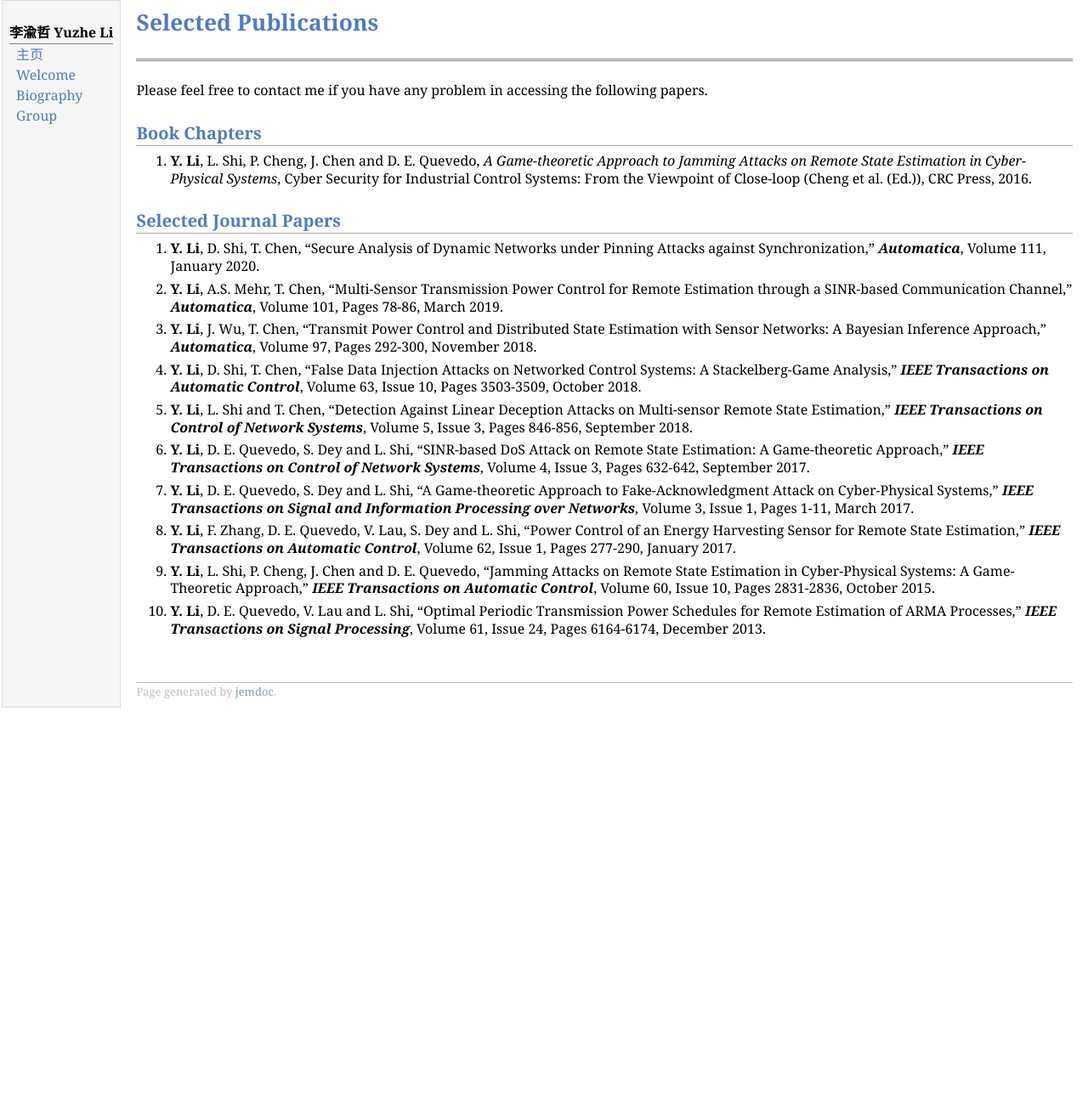
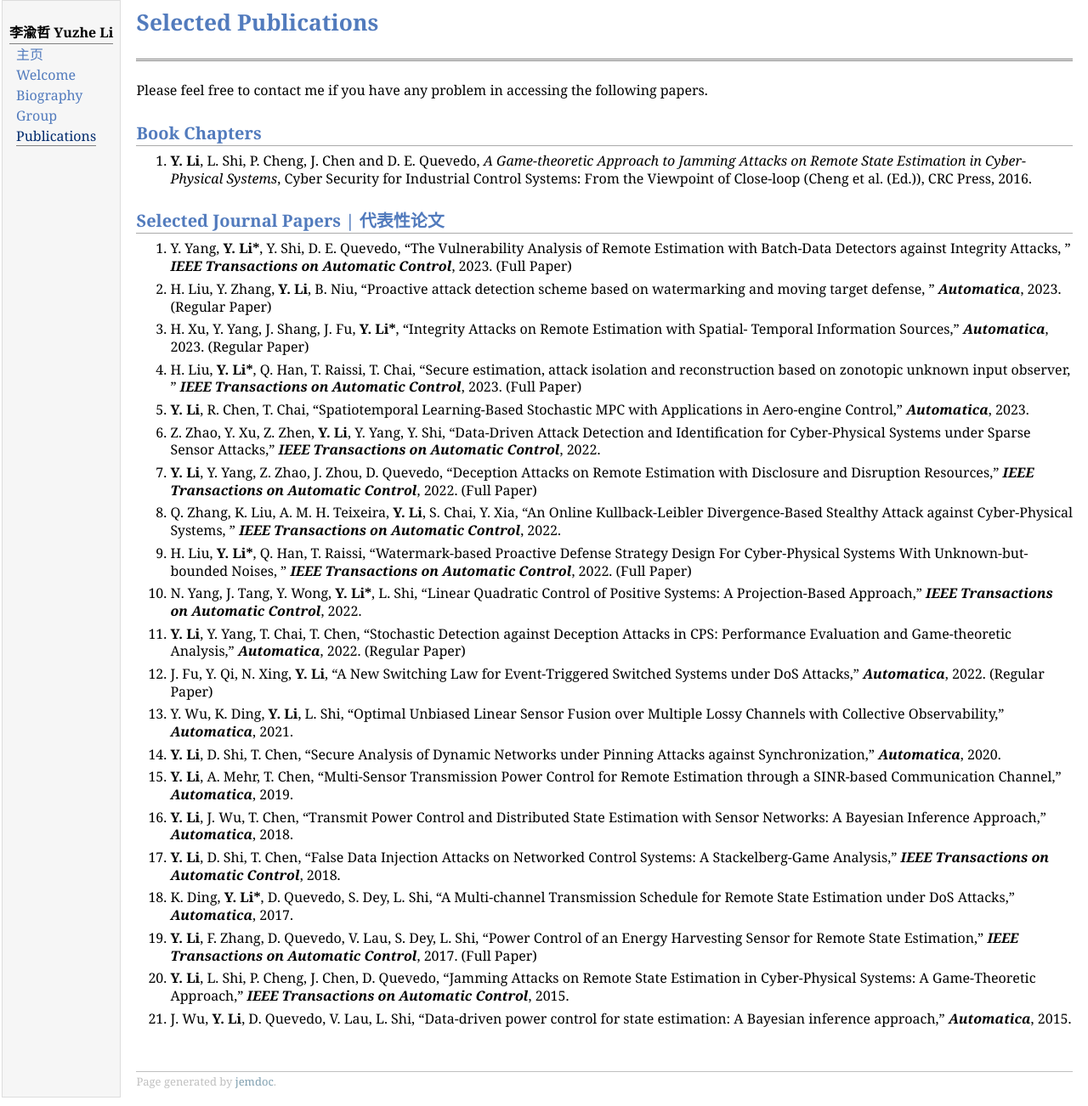
Before and after one commit to yzli925/yzli925.github.io, a plain HTML site: page publications.html in a window 1280 px wide. Shown: the part 2-1304 px from the top of the page at 85% size. Before the commit the page ends 845 px from the top, so only its background shows below. Drawn offline with Linux system fonts and the light colour scheme.

Commit message:
Add files via upload

```diff
--- a/publications.html
+++ b/publications.html
@@ -25,6 +25,7 @@ try {
 <div class="menu-item"><a href="welcome.html">Welcome</a></div>
 <div class="menu-item"><a href="bio.html">Biography</a></div>
 <div class="menu-item"><a href="group.html">Group</a></div>
+<div class="menu-item"><a href="publications.html" class="current">Publications</a></div>
 </td>
 <td id="layout-content">
 <div id="toptitle">
@@ -37,27 +38,64 @@ try {
 <li><p><b>Y. Li</b>, L. Shi, P. Cheng, J. Chen and D. E. Quevedo, <i>A Game-theoretic Approach to Jamming Attacks on Remote State Estimation in Cyber-Physical Systems</i>, Cyber Security for Industrial Control Systems: From the Viewpoint of Close-loop (Cheng et al. (Ed.)), CRC Press, 2016.</p>
 </li>
 </ol>
-<h2>Selected Journal Papers </h2>
+<h2>Selected Journal Papers | 代表性论文 </h2>
 <ol>
-<li><p><b>Y. Li</b>, D. Shi, T. Chen, &ldquo;Secure Analysis of Dynamic Networks under Pinning Attacks against Synchronization,&rdquo; <b><i>Automatica</i></b>, Volume 111, January 2020.</p>
+<li><p>Y. Yang, <b>Y. Li*</b>, Y. Shi, D. E. Quevedo, &ldquo;The Vulnerability Analysis of Remote Estimation
+with Batch-Data Detectors against Integrity Attacks, &rdquo; <b><i>IEEE Transactions on Automatic Control</i></b>, 2023. (Full Paper)</p>
 </li>
-<li><p><b>Y. Li</b>, A.S. Mehr, T. Chen, &ldquo;Multi-Sensor Transmission Power Control for Remote Estimation through a SINR-based Communication Channel,&rdquo; <b><i>Automatica</i></b>, Volume 101, Pages 78-86, March 2019.</p>
+<li><p>H. Liu, Y. Zhang, <b>Y. Li</b>, B. Niu, &ldquo;Proactive attack detection scheme based on watermarking
+and moving target defense, &rdquo; <b><i>Automatica</i></b>, 2023. (Regular Paper)</p>
 </li>
-<li><p><b>Y. Li</b>, J. Wu, T. Chen, &ldquo;Transmit Power Control and Distributed State Estimation with Sensor Networks: A Bayesian Inference Approach,&rdquo; <b><i>Automatica</i></b>, Volume 97, Pages 292-300, November 2018.</p>
+<li><p>H. Xu, Y. Yang, J. Shang, J. Fu, <b>Y. Li*</b>, &ldquo;Integrity Attacks on Remote Estimation with Spatial-
+Temporal Information Sources,&rdquo; <b><i>Automatica</i></b>, 2023. (Regular Paper)</p>
 </li>
-<li><p><b>Y. Li</b>, D. Shi, T. Chen, &ldquo;False Data Injection Attacks on Networked Control Systems: A Stackelberg-Game Analysis,&rdquo; <b><i>IEEE Transactions on Automatic Control</i></b>, Volume 63, Issue 10, Pages 3503-3509, October 2018.</p>
+<li><p>H. Liu, <b>Y. Li*</b>, Q. Han, T. Raissi, T. Chai, &ldquo;Secure estimation, attack isolation and reconstruction
+based on zonotopic unknown input observer, &rdquo; <b><i>IEEE Transactions on Automatic Control</i></b>, 2023. (Full Paper)</p>
 </li>
-<li><p><b>Y. Li</b>, L. Shi and T. Chen, &ldquo;Detection Against Linear Deception Attacks on Multi-sensor Remote State Estimation,&rdquo; <b><i>IEEE Transactions on Control of Network Systems</i></b>, Volume 5, Issue 3, Pages 846-856, September 2018. </p>
+<li><p><b>Y. Li</b>, R. Chen, T. Chai, &ldquo;Spatiotemporal Learning-Based Stochastic MPC with Applications
+in Aero-engine Control,&rdquo; <b><i>Automatica</i></b>, 2023.</p>
 </li>
-<li><p><b>Y. Li</b>, D. E. Quevedo, S. Dey and L. Shi, &ldquo;SINR-based DoS Attack on Remote State Estimation: A Game-theoretic Approach,&rdquo; <b><i>IEEE Transactions on Control of Network Systems</i></b>, Volume 4, Issue 3, Pages 632-642, September 2017. </p>
+<li><p>Z. Zhao, Y. Xu, Z. Zhen, <b>Y. Li</b>, Y. Yang, Y. Shi, &ldquo;Data-Driven Attack Detection and Identification
+for Cyber-Physical Systems under Sparse Sensor Attacks,&rdquo; <b><i>IEEE Transactions on Automatic Control</i></b>, 2022.</p>
 </li>
-<li><p><b>Y. Li</b>, D. E. Quevedo, S. Dey and L. Shi, &ldquo;A Game-theoretic Approach to Fake-Acknowledgment Attack on Cyber-Physical Systems,&rdquo; <b><i>IEEE Transactions on Signal and Information Processing over Networks</i></b>, Volume 3, Issue 1, Pages 1-11, March 2017. </p>
+<li><p><b>Y. Li</b>, Y. Yang, Z. Zhao, J. Zhou, D. Quevedo, &ldquo;Deception Attacks on Remote Estimation
+with Disclosure and Disruption Resources,&rdquo; <b><i>IEEE Transactions on Automatic Control</i></b>, 2022. (Full Paper)</p>
 </li>
-<li><p><b>Y. Li</b>, F. Zhang, D. E. Quevedo, V. Lau, S. Dey and L. Shi, &ldquo;Power Control of an Energy Harvesting Sensor for Remote State Estimation,&rdquo; <b><i>IEEE Transactions on Automatic Control</i></b>, Volume 62, Issue 1, Pages 277-290, January 2017. </p>
+<li><p>Q. Zhang, K. Liu, A. M. H. Teixeira, <b>Y. Li</b>, S. Chai, Y. Xia, &ldquo;An Online Kullback-Leibler
+Divergence-Based Stealthy Attack against Cyber-Physical Systems, &rdquo; <b><i>IEEE Transactions on Automatic Control</i></b>, 2022.</p>
 </li>
-<li><p><b>Y. Li</b>, L. Shi, P. Cheng, J. Chen and D. E. Quevedo, &ldquo;Jamming Attacks on Remote State Estimation in Cyber-Physical Systems: A Game-Theoretic Approach,&rdquo; <b><i>IEEE Transactions on Automatic Control</i></b>, Volume 60, Issue 10, Pages 2831-2836, October 2015.</p>
+<li><p>H. Liu, <b>Y. Li*</b>, Q. Han, T. Raissi, &ldquo;Watermark-based Proactive Defense Strategy Design
+For Cyber-Physical Systems With Unknown-but-bounded Noises, &rdquo; <b><i>IEEE Transactions on Automatic Control</i></b>, 2022. (Full Paper)</p>
 </li>
-<li><p><b>Y. Li</b>, D. E. Quevedo, V. Lau and L. Shi, &ldquo;Optimal Periodic Transmission Power Schedules for Remote Estimation of ARMA Processes,&rdquo; <b><i>IEEE Transactions on Signal Processing</i></b>, Volume 61, Issue 24, Pages 6164-6174, December 2013. </p>
+<li><p>N. Yang, J. Tang, Y. Wong, <b>Y. Li*</b>, L. Shi, &ldquo;Linear Quadratic Control of Positive Systems: A
+Projection-Based Approach,&rdquo; <b><i>IEEE Transactions on Automatic Control</i></b>, 2022.</p>
+</li>
+<li><p><b>Y. Li</b>, Y. Yang, T. Chai, T. Chen, &ldquo;Stochastic Detection against Deception Attacks in CPS:
+Performance Evaluation and Game-theoretic Analysis,&rdquo; <b><i>Automatica</i></b>, 2022. (Regular Paper)</p>
+</li>
+<li><p>J. Fu, Y. Qi, N. Xing, <b>Y. Li</b>, &ldquo;A New Switching Law for Event-Triggered Switched Systems
+under DoS Attacks,&rdquo; <b><i>Automatica</i></b>, 2022. (Regular Paper)</p>
+</li>
+<li><p>Y. Wu, K. Ding, <b>Y. Li</b>, L. Shi, &ldquo;Optimal Unbiased Linear Sensor Fusion over Multiple Lossy
+Channels with Collective Observability,&rdquo; <b><i>Automatica</i></b>, 2021.</p>
+</li>
+<li><p><b>Y. Li</b>, D. Shi, T. Chen, &ldquo;Secure Analysis of Dynamic Networks under Pinning Attacks against Synchronization,&rdquo; <b><i>Automatica</i></b>, 2020.</p>
+</li>
+<li><p><b>Y. Li</b>, A. Mehr, T. Chen, &ldquo;Multi-Sensor Transmission Power Control for Remote Estimation through a SINR-based Communication Channel,&rdquo; <b><i>Automatica</i></b>, 2019.</p>
+</li>
+<li><p><b>Y. Li</b>, J. Wu, T. Chen, &ldquo;Transmit Power Control and Distributed State Estimation with Sensor Networks: A Bayesian Inference Approach,&rdquo; <b><i>Automatica</i></b>, 2018.</p>
+</li>
+<li><p><b>Y. Li</b>, D. Shi, T. Chen, &ldquo;False Data Injection Attacks on Networked Control Systems: A Stackelberg-Game Analysis,&rdquo; <b><i>IEEE Transactions on Automatic Control</i></b>, 2018.</p>
+</li>
+<li><p>K. Ding, <b>Y. Li*</b>, D. Quevedo, S. Dey, L. Shi, &ldquo;A Multi-channel Transmission Schedule
+for Remote State Estimation under DoS Attacks,&rdquo; <b><i>Automatica</i></b>, 2017.</p>
+</li>
+<li><p><b>Y. Li</b>, F. Zhang, D. Quevedo, V. Lau, S. Dey, L. Shi, &ldquo;Power Control of an Energy Harvesting Sensor for Remote State Estimation,&rdquo; <b><i>IEEE Transactions on Automatic Control</i></b>, 2017.  (Full Paper)</p>
+</li>
+<li><p><b>Y. Li</b>, L. Shi, P. Cheng, J. Chen, D. Quevedo, &ldquo;Jamming Attacks on Remote State Estimation in Cyber-Physical Systems: A Game-Theoretic Approach,&rdquo; <b><i>IEEE Transactions on Automatic Control</i></b>, 2015.</p>
+</li>
+<li><p>J. Wu, <b>Y. Li</b>, D. Quevedo, V. Lau, L. Shi, &ldquo;Data-driven power control for state estimation:
+A Bayesian inference approach,&rdquo; <b><i>Automatica</i></b>, 2015.</p>
 </li>
 </ol>
 <div id="footer">
```
Also changed, not shown: bio.html (+1 -0 lines), group.html (+41 -24 lines), index.html (+1 -0 lines), welcome.html (+1 -0 lines), MENU.txt, New Text Document.txt, 4 other files.
